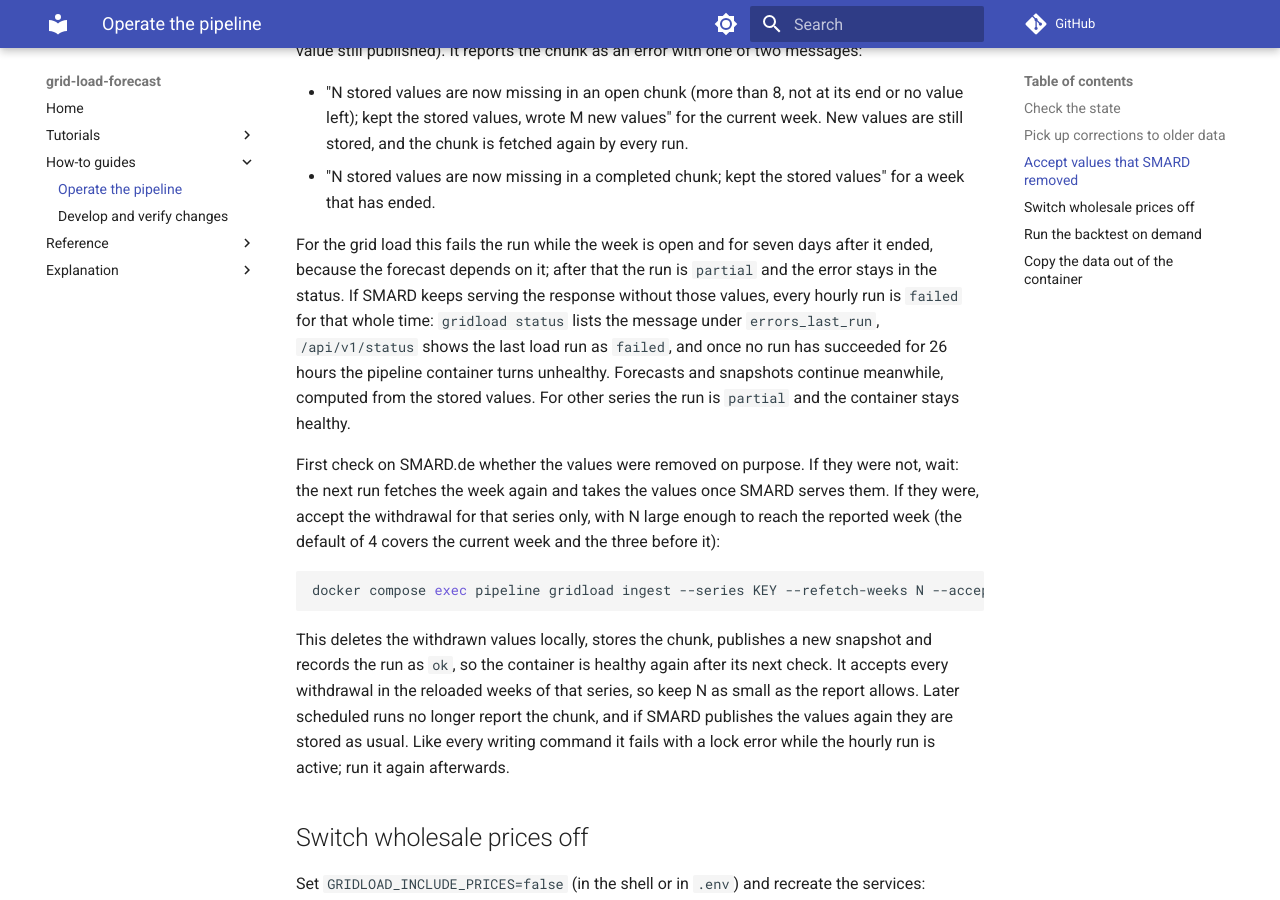
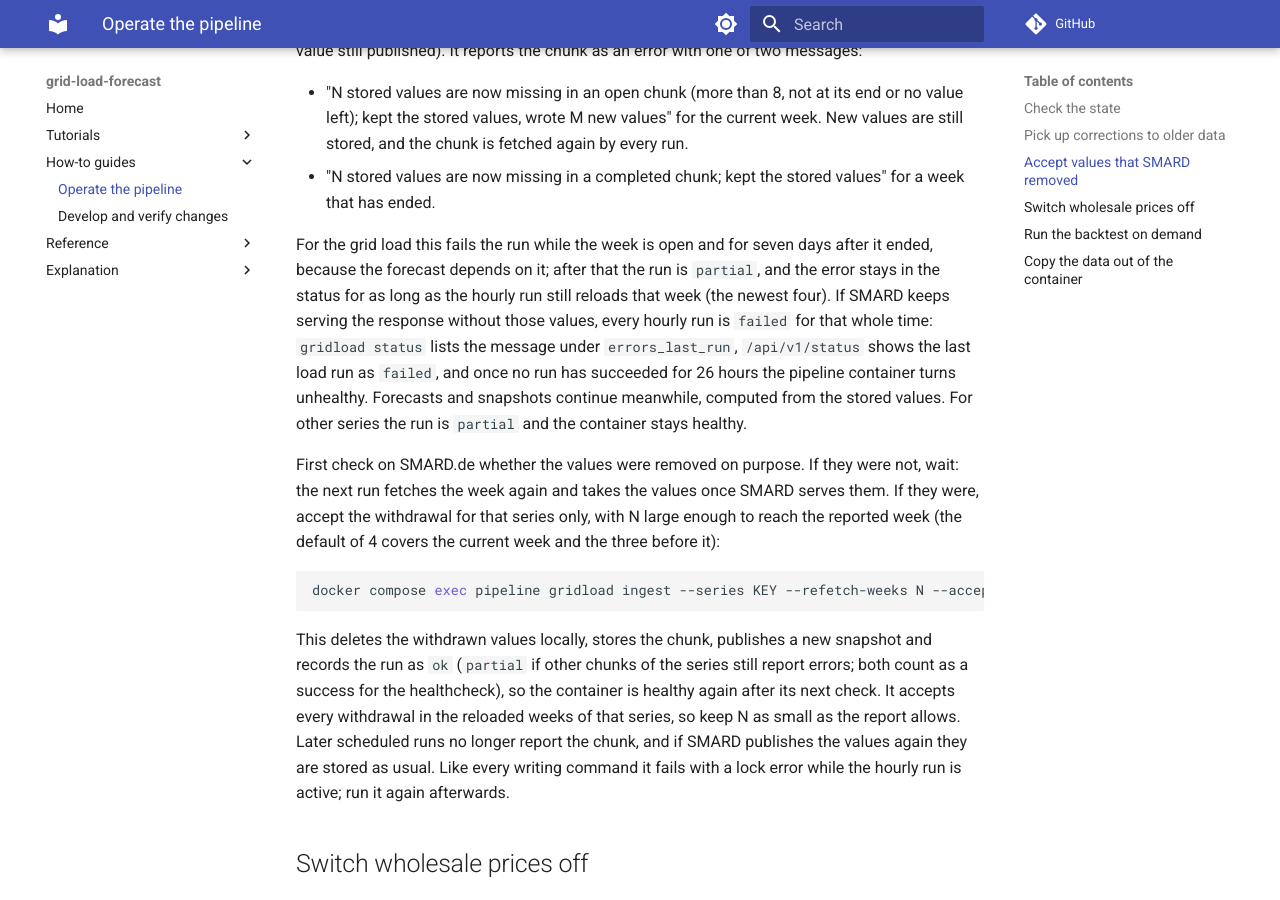
Before and after one commit to deka641/grid-load-forecast, an MkDocs documentation site: the page built from docs/how-to/operate.md, in a window 1280 px wide and 900 px high, scrolled down 899 px. Built offline with MkDocs 1.6.1 and Material for MkDocs 9.7.7, drawn with Linux system fonts in a browser that asks for light colours; comment, search, counter and statistics services are not loaded.

Commit message:
Qualify the withdrawal status, the gap lengths and the earliest forecast time

````diff
--- a/docs/how-to/operate.md
+++ b/docs/how-to/operate.md
@@ -27,7 +27,7 @@ The pipeline keeps stored values that a new response no longer contains, unless
 - "N stored values are now missing in an open chunk (more than 8, not at its end or no value left); kept the stored values, wrote M new values" for the current week. New values are still stored, and the chunk is fetched again by every run.
 - "N stored values are now missing in a completed chunk; kept the stored values" for a week that has ended.
 
-For the grid load this fails the run while the week is open and for seven days after it ended, because the forecast depends on it; after that the run is `partial` and the error stays in the status. If SMARD keeps serving the response without those values, every hourly run is `failed` for that whole time: `gridload status` lists the message under `errors_last_run`, `/api/v1/status` shows the last load run as `failed`, and once no run has succeeded for 26 hours the pipeline container turns unhealthy. Forecasts and snapshots continue meanwhile, computed from the stored values. For other series the run is `partial` and the container stays healthy.
+For the grid load this fails the run while the week is open and for seven days after it ended, because the forecast depends on it; after that the run is `partial`, and the error stays in the status for as long as the hourly run still reloads that week (the newest four). If SMARD keeps serving the response without those values, every hourly run is `failed` for that whole time: `gridload status` lists the message under `errors_last_run`, `/api/v1/status` shows the last load run as `failed`, and once no run has succeeded for 26 hours the pipeline container turns unhealthy. Forecasts and snapshots continue meanwhile, computed from the stored values. For other series the run is `partial` and the container stays healthy.
 
 First check on SMARD.de whether the values were removed on purpose. If they were not, wait: the next run fetches the week again and takes the values once SMARD serves them. If they were, accept the withdrawal for that series only, with N large enough to reach the reported week (the default of 4 covers the current week and the three before it):
 
@@ -35,7 +35,7 @@ First check on SMARD.de whether the values were removed on purpose. If they were
 docker compose exec pipeline gridload ingest --series KEY --refetch-weeks N --accept-withdrawals
 ```
 
-This deletes the withdrawn values locally, stores the chunk, publishes a new snapshot and records the run as `ok`, so the container is healthy again after its next check. It accepts every withdrawal in the reloaded weeks of that series, so keep N as small as the report allows. Later scheduled runs no longer report the chunk, and if SMARD publishes the values again they are stored as usual. Like every writing command it fails with a lock error while the hourly run is active; run it again afterwards.
+This deletes the withdrawn values locally, stores the chunk, publishes a new snapshot and records the run as `ok` (`partial` if other chunks of the series still report errors; both count as a success for the healthcheck), so the container is healthy again after its next check. It accepts every withdrawal in the reloaded weeks of that series, so keep N as small as the report allows. Later scheduled runs no longer report the chunk, and if SMARD publishes the values again they are stored as usual. Like every writing command it fails with a lock error while the hourly run is active; run it again afterwards.
 
 ## Switch wholesale prices off
 
````
Also changed, not shown: README.md (+1 -1 lines), docs/explanation/data-source.md (+1 -1 lines), docs/explanation/forecast.md (+1 -1 lines).
